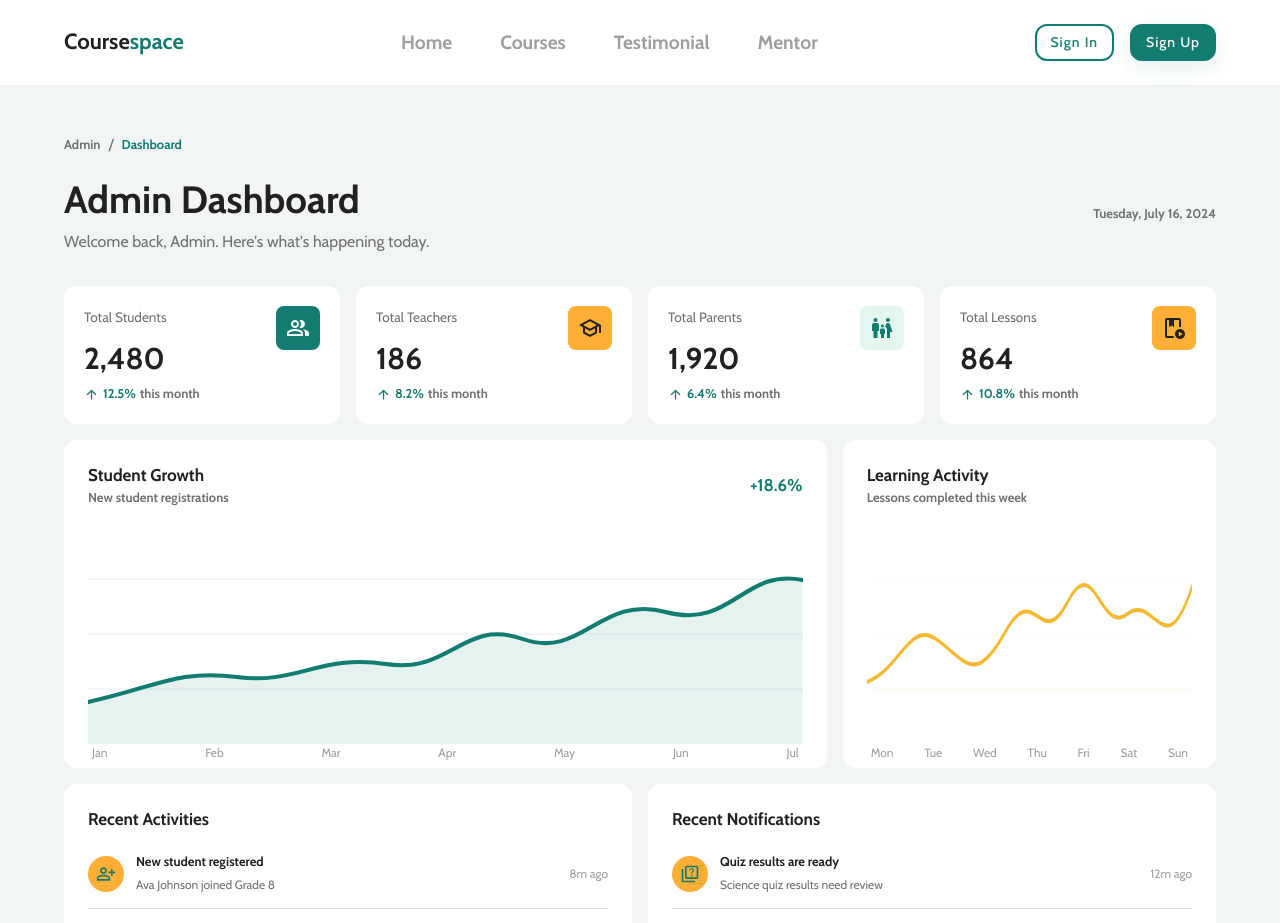
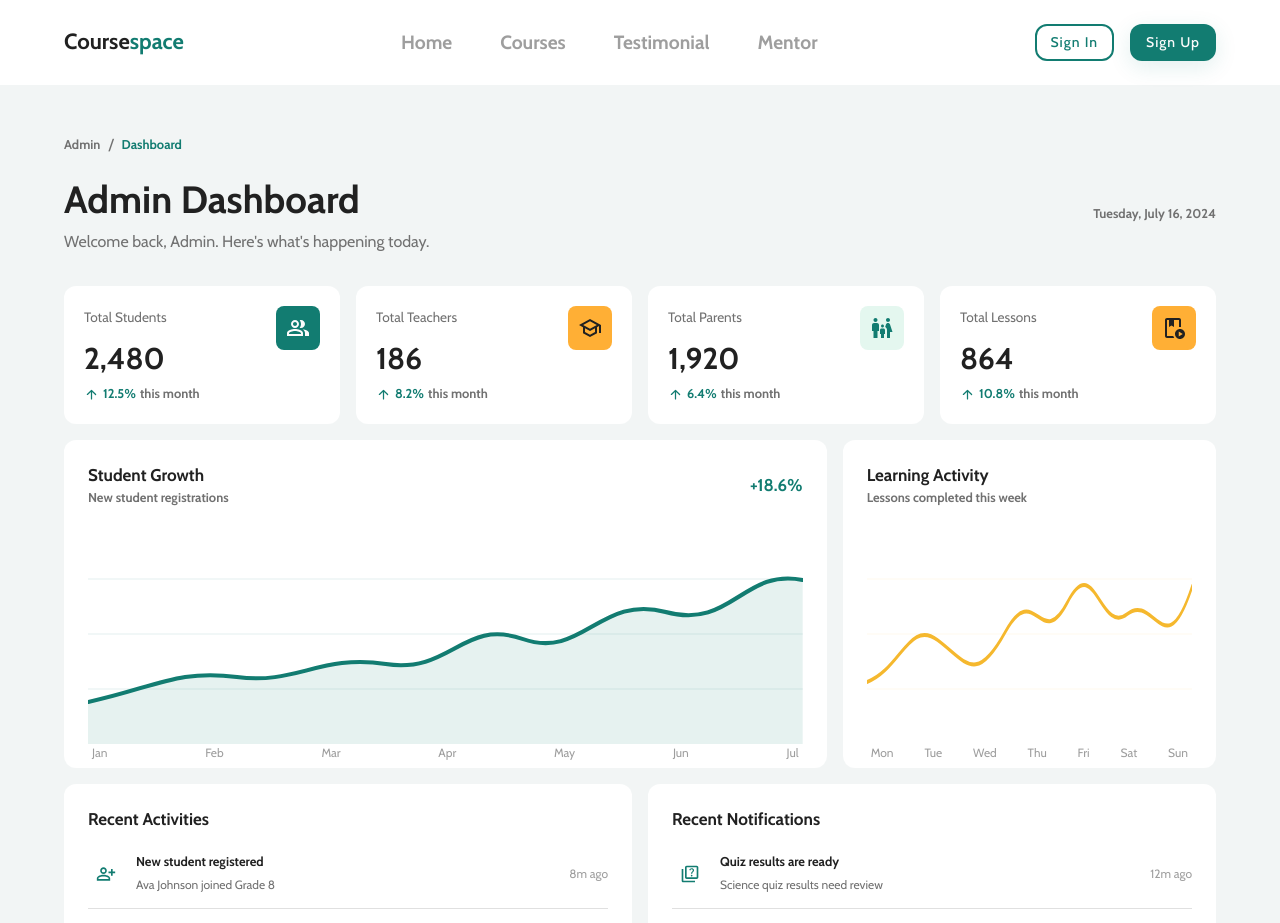
Before and after one commit to kirubeladamu9-afk/courseaugust15.4, a React (Vite) app: page /admin in a window 1280 px wide. Shown: the top 923 px of the page. Built offline with nearby package versions, Linux system fonts and the light colour scheme.

Commit message:
Change FeedItem icon background color to white

```diff
--- a/src/components/admin/admin-dashboard.tsx
+++ b/src/components/admin/admin-dashboard.tsx
@@ -96,7 +96,7 @@ const LearningActivityChart: FC = () => (
 interface FeedItemProps { title: string; detail: string; time: string; icon: ReactNode }
 const FeedItem: FC<FeedItemProps> = ({ title, detail, time, icon }) => (
   <Stack direction="row" spacing={1.5} alignItems="center" sx={{ py: 1.5 }}>
-    <Box sx={{ width: 36, height: 36, borderRadius: '50%', display: 'flex', alignItems: 'center', justifyContent: 'center', color: 'primary.main', backgroundColor: 'secondary.main', flexShrink: 0 }}>{icon}</Box>
+    <Box sx={{ width: 36, height: 36, borderRadius: '50%', display: 'flex', alignItems: 'center', justifyContent: 'center', color: 'primary.main', backgroundColor: '#ffffff', flexShrink: 0 }}>{icon}</Box>
     <Box sx={{ minWidth: 0, flex: 1 }}>
       <Typography variant="subtitle2" sx={{ fontWeight: 600 }}>{title}</Typography>
       <Typography variant="caption" color="text.secondary" noWrap>{detail}</Typography>
```
